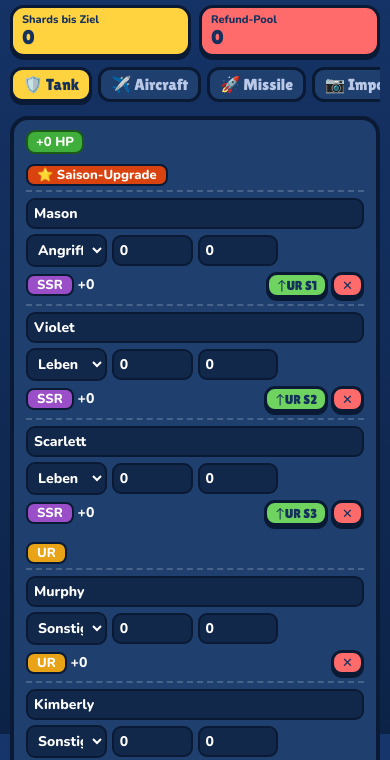
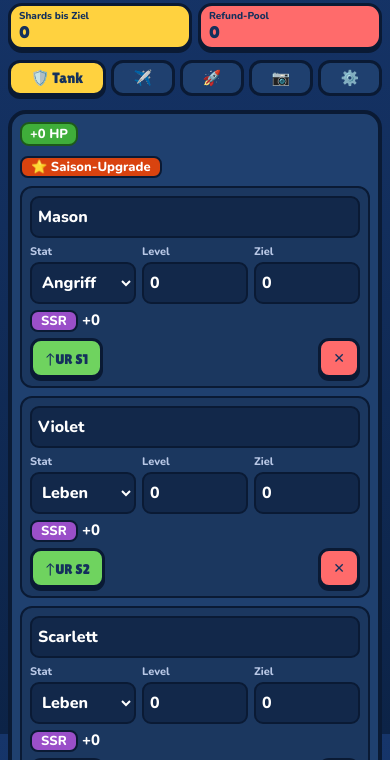
Before and after one commit to moonlightislazy-lgtm/WoH-Calc, a plain HTML site: page index.html in a window 390 px wide. Shown: the part 110-870 px from the top of the page. Drawn offline with nearby package versions, Linux system fonts and the light colour scheme.

Commit message:
Add files via upload

```diff
--- a/index.html
+++ b/index.html
@@ -44,7 +44,25 @@ select,input{font:inherit;font-size:14px;color:var(--inpt);background:var(--inp)
 label{display:flex;flex-direction:column;gap:3px;font-size:12px;color:var(--lab)}
 .note{font-size:12px;color:var(--lab);font-weight:600;margin-top:8px}
 .irow{display:grid;grid-template-columns:26px 70px 84px 1fr;gap:5px;align-items:center;padding:3px 0;border-top:2px dashed var(--sep)}
-@media(max-width:560px){.cards{grid-template-columns:1fr 1fr}.cols{display:none}.row{grid-template-columns:1fr 1fr 1fr 1fr;padding:6px 0}.row .nm{grid-column:1/-1}.row .bo{grid-column:span 2;text-align:left}.row .acts{grid-column:span 2}}
+.f small{display:none}
+@media(max-width:560px){
+ .wrap{padding:8px}h1{font-size:24px}
+ body{font-size:15px}
+ select,input{font-size:16px;min-height:42px}
+ .btn{min-height:40px}.btn.s{font-size:14px;padding:4px 12px}
+ .cards{grid-template-columns:1fr 1fr;gap:6px}.card{padding:4px 8px}.card small{font-size:10px}.card b{font-size:17px}
+ .tabs{gap:5px}.tab{padding:6px 12px;font-size:15px}.tab:not(.on) .tt{display:none}
+ .panel{padding:8px}
+ .cols{display:none}
+ .row{grid-template-columns:1fr 1fr 1fr;gap:6px;background:rgba(0,0,0,.14);border:2px solid var(--line);border-radius:12px;padding:8px;margin-top:8px}
+ .row .nm{grid-column:1/-1}
+ .f small{display:block;font-size:11px}
+ .row .bo{grid-column:1/-1;text-align:left;font-size:15px}
+ .row .acts{grid-column:1/-1}.acts .r{margin-left:auto}
+ .irow{grid-template-columns:24px 1fr 1fr}.irow select[data-imp=hero]{grid-column:1/-1}
+ .cfg{grid-template-columns:1fr}
+}
+@media(pointer:coarse){select,input{min-height:40px}.btn{min-height:38px}}
 </style>
 </head>
 <body>
@@ -82,8 +100,8 @@ function typeView(ty){
  [["P",hs.filter(function(h){return h.prom})]].concat(RARS.map(function(r){return [r,hs.filter(function(h){return !h.prom&&h.rar===r})]})).forEach(function(G){
   var g=G[1];if(!g.length)return;
   out+='<div class="gh">'+(G[0]==="P"?'<span class="tag" style="background:#d9430f">⭐ '+t("seas")+'</span>':'<span class="tag '+G[0]+'">'+G[0]+'</span>')+'</div>'+g.map(function(h){
-   return '<div class="row" data-id="'+h.id+'"><input class="nm" data-f="name" value="'+esc(h.name)+'"><select data-f="stat">'+opts(STATS,h.stat,1)+'</select>'+
-   '<input type="number" min="0" data-f="lvl" value="'+h.lvl+'" title="'+t("lvl")+'"><input type="number" min="0" data-f="tgt" value="'+h.tgt+'" title="'+t("tgt")+'">'+
+   return '<div class="row" data-id="'+h.id+'"><input class="nm" data-f="name" value="'+esc(h.name)+'"><label class="f"><small>'+t("stat")+'</small><select data-f="stat">'+opts(STATS,h.stat,1)+'</select></label>'+
+   '<label class="f"><small>'+t("lvl")+'</small><input type="number" min="0" inputmode="numeric" data-f="lvl" value="'+h.lvl+'"></label><label class="f"><small>'+t("tgt")+'</small><input type="number" min="0" inputmode="numeric" data-f="tgt" value="'+h.tgt+'"></label>'+
    '<span class="bo"><span class="tag '+h.rar+'">'+h.rar+'</span> +'+fmt(hp(h,h.lvl))+'</span><span class="acts">'+(h.rar==="SSR"&&h.prom?'<button class="btn g s" data-act="up" title="'+t("upt")+'">'+t("up")+(typeof h.prom==="number"?' S'+h.prom:'')+'</button>':'')+(h.rar==="UR"&&h.prom?'<button class="btn s" data-act="down" title="'+t("dnt")+'">'+t("dn")+'</button>':'')+'<button class="btn r s" data-act="del">'+t("del")+'</button></span></div>'}).join("");
  });
  return out+(hs.length?'':'<div class="note">'+t("none")+'</div>')+(S.lastDel?'<div style="margin-top:10px"><button class="btn s" data-act="restore">'+t("restore")+esc(S.lastDel.name)+'</button></div>':'');
@@ -123,8 +141,8 @@ function render(){
  var hpAll=0,hpTgt=0,need=0;S.heroes.forEach(function(h){hpAll+=hp(h,h.lvl);hpTgt+=hp(h,Math.max(h.lvl,h.tgt));need+=Math.max(0,h.tgt-h.lvl)*S.cfg.cost});
  var cs=[[hpAll,"c1"],[hpTgt,"c2"],[need,"c3"],[S.pool,"c4"]];
  document.getElementById("cards").innerHTML=cs.map(function(c){return '<div class="card '+c[1]+'"><small>'+t(c[1])+'</small><b>'+fmt(c[0])+'</b></div>'}).join("");
- var tabs=TYPES.map(function(x){return [x[0],x[1]+' '+x[0]]}).concat([["imp","📷 Import"],["set","⚙️ "+t("set")]]);
- document.getElementById("tabs").innerHTML=tabs.map(function(x){return '<button class="tab'+(S.tab===x[0]?" on":"")+'" data-tab="'+x[0]+'">'+x[1]+'</button>'}).join("");
+ var tabs=TYPES.map(function(x){return [x[0],x[1],x[0]]}).concat([["imp","📷","Import"],["set","⚙️",t("set")]]);
+ document.getElementById("tabs").innerHTML=tabs.map(function(x){return '<button class="tab'+(S.tab===x[0]?" on":"")+'" data-tab="'+x[0]+'"><span>'+x[1]+'</span><span class="tt"> '+x[2]+'</span></button>'}).join("");
  document.getElementById("body").innerHTML=S.tab==="set"?setView():S.tab==="imp"?impView():typeView(S.tab);
  save();
 }
```
